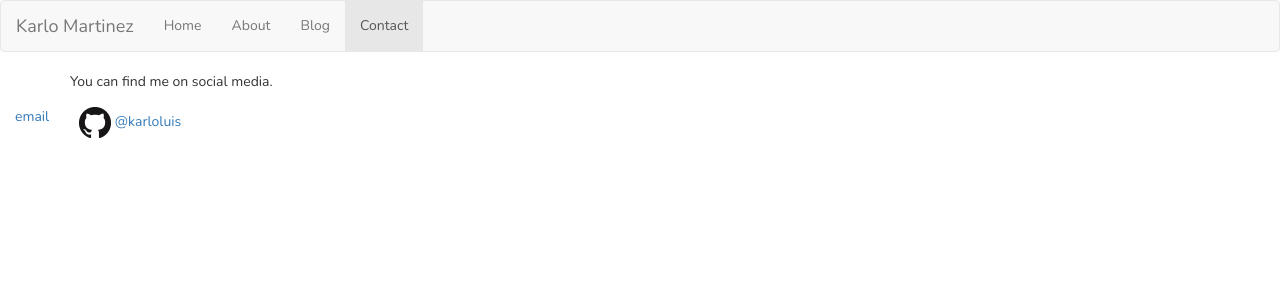
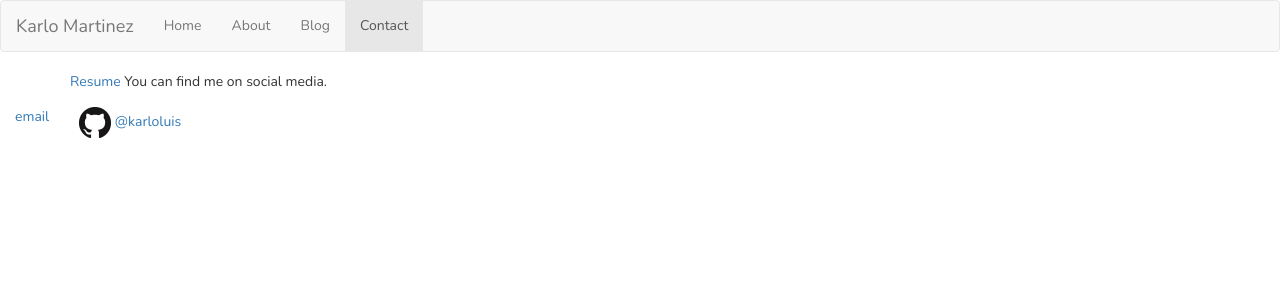
Before and after one commit to karloluis/karloluis.github.io, a Jekyll site: the page built from contact/index.html, in a window 1280 px wide. Shown: the top 300 px of the page. Built offline with Jekyll 4.4.1, drawn with Linux system fonts in a browser that asks for light colours.

Commit message:
Add resume link on contact.

```diff
--- a/_layouts/posts.html
+++ b/_layouts/posts.html
@@ -9,6 +9,6 @@ blog: active
 </info></h4>
 
 			<!-- Post content -->
-<div class="notebody col-med-6 col-med-offset-4">
+<div class="col-med-6 col-med-offset-4">
   {{ content }}
 </div>
--- a/contact/index.html
+++ b/contact/index.html
@@ -5,4 +5,6 @@ description:
 contact: active
 ---
 
+<a href="/resume/resume(summer-2016).pdf">Resume</a>
+
 You can find me on social media.
```
